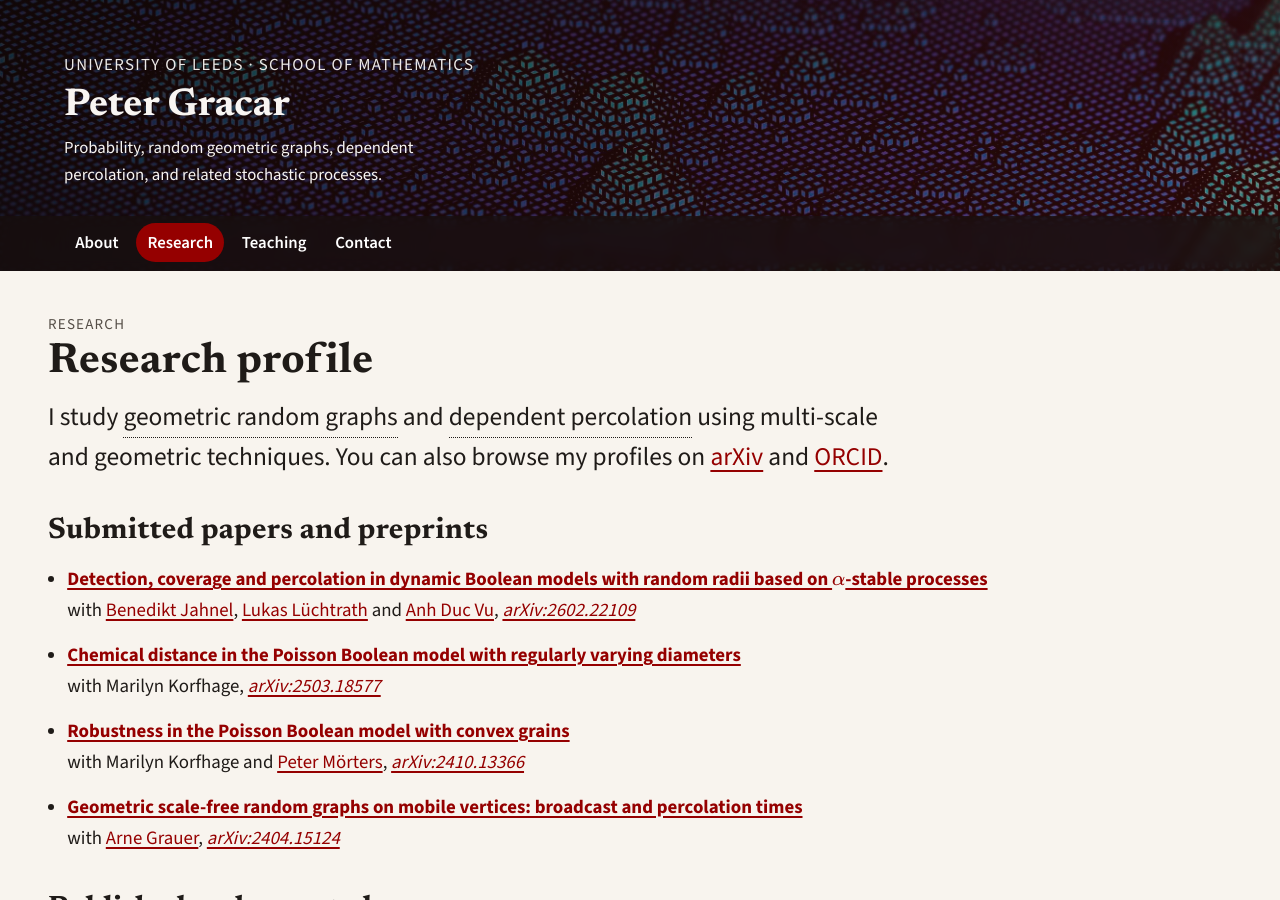
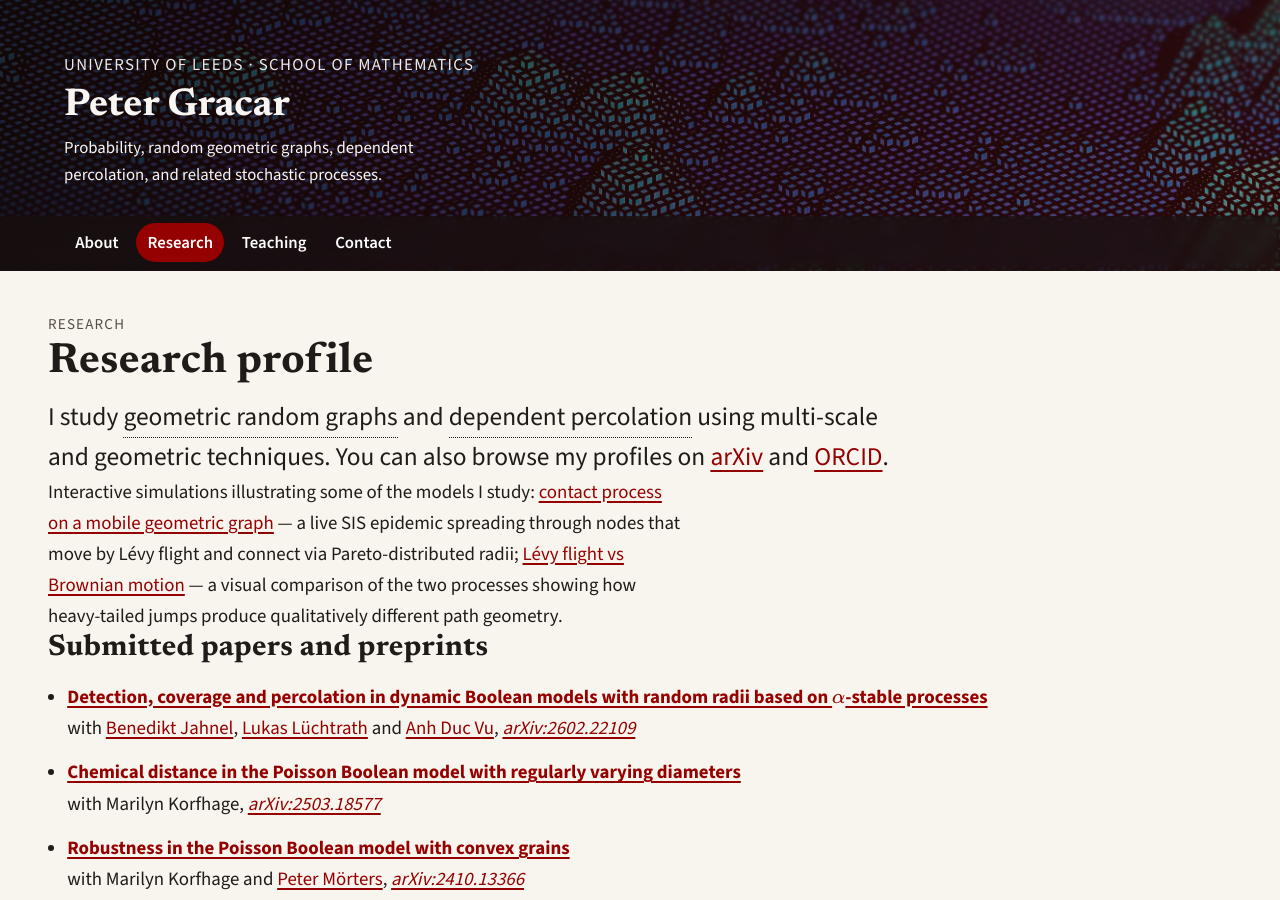
Before and after one commit to PeterGracar/PeterGracar.github.io, a Jekyll site: the page built from research.html, in a window 1280 px wide and 900 px high. Built offline with Jekyll 4.4.1, drawn with Linux system fonts in a browser that asks for light colours.

Commit message:
Update research.html

```diff
--- a/research.html
+++ b/research.html
@@ -22,6 +22,11 @@ mathjax: true
         using multi-scale and geometric techniques. You can also browse my profiles on <a href="https://arxiv.org/a/gracar_p_1">arXiv</a> and <a href="https://orcid.org/0000-0001-8340-8340">ORCID</a>.
       </p>
     </section>
+
+    <p class="reading-width">Interactive simulations illustrating some of the models I study:
+      <a href="contact-process.html">contact process on a mobile geometric graph</a> — a live SIS epidemic spreading through nodes that move by Lévy flight and connect via Pareto-distributed radii;
+      <a href="levy-vs-bm.html">Lévy flight vs Brownian motion</a> — a visual comparison of the two processes showing how heavy-tailed jumps produce qualitatively different path geometry.
+    </p>
 
     {% assign publications_by_date = site.publications | sort: "date" | reverse %}
     {% assign publications_by_title = site.publications | sort: "title" %}
```
